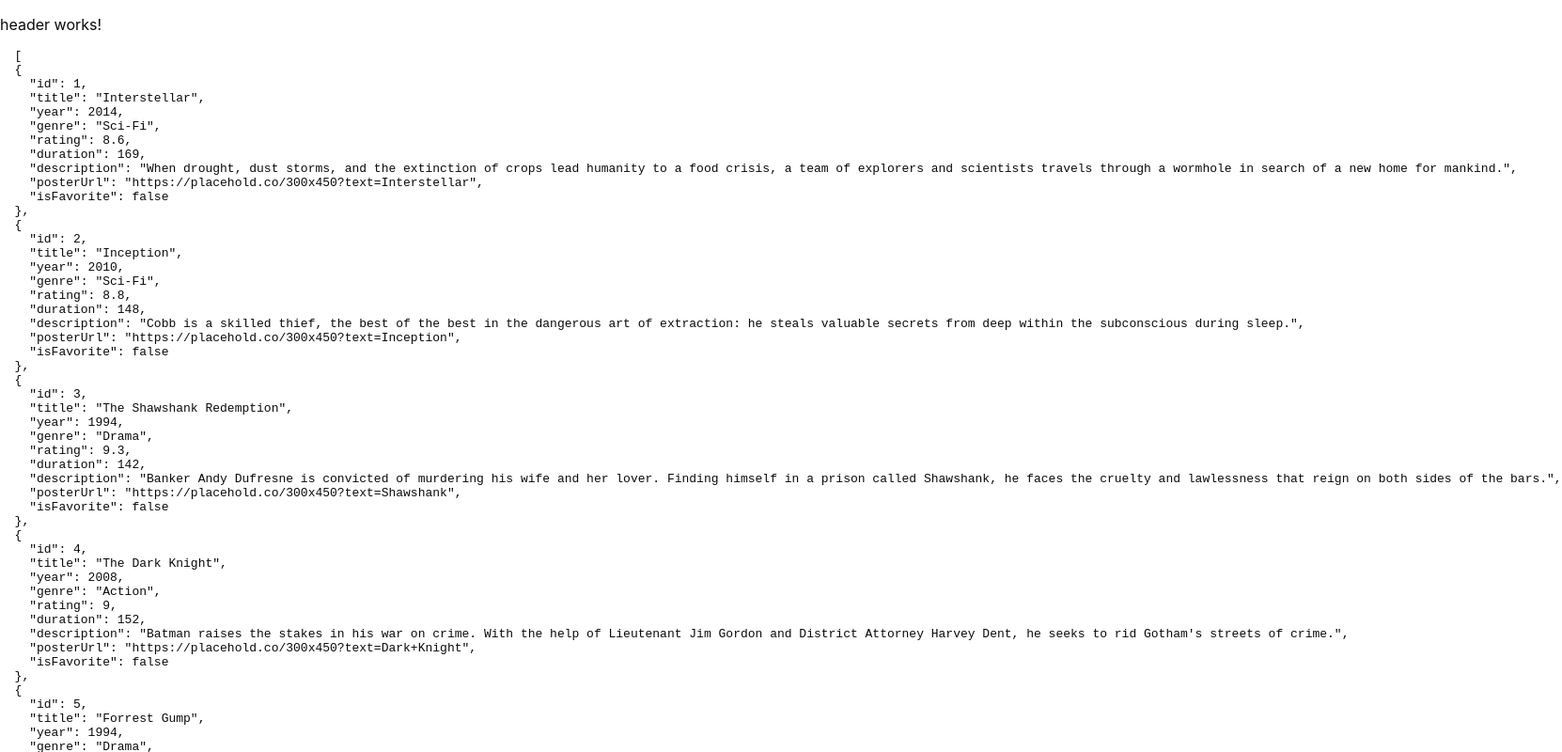
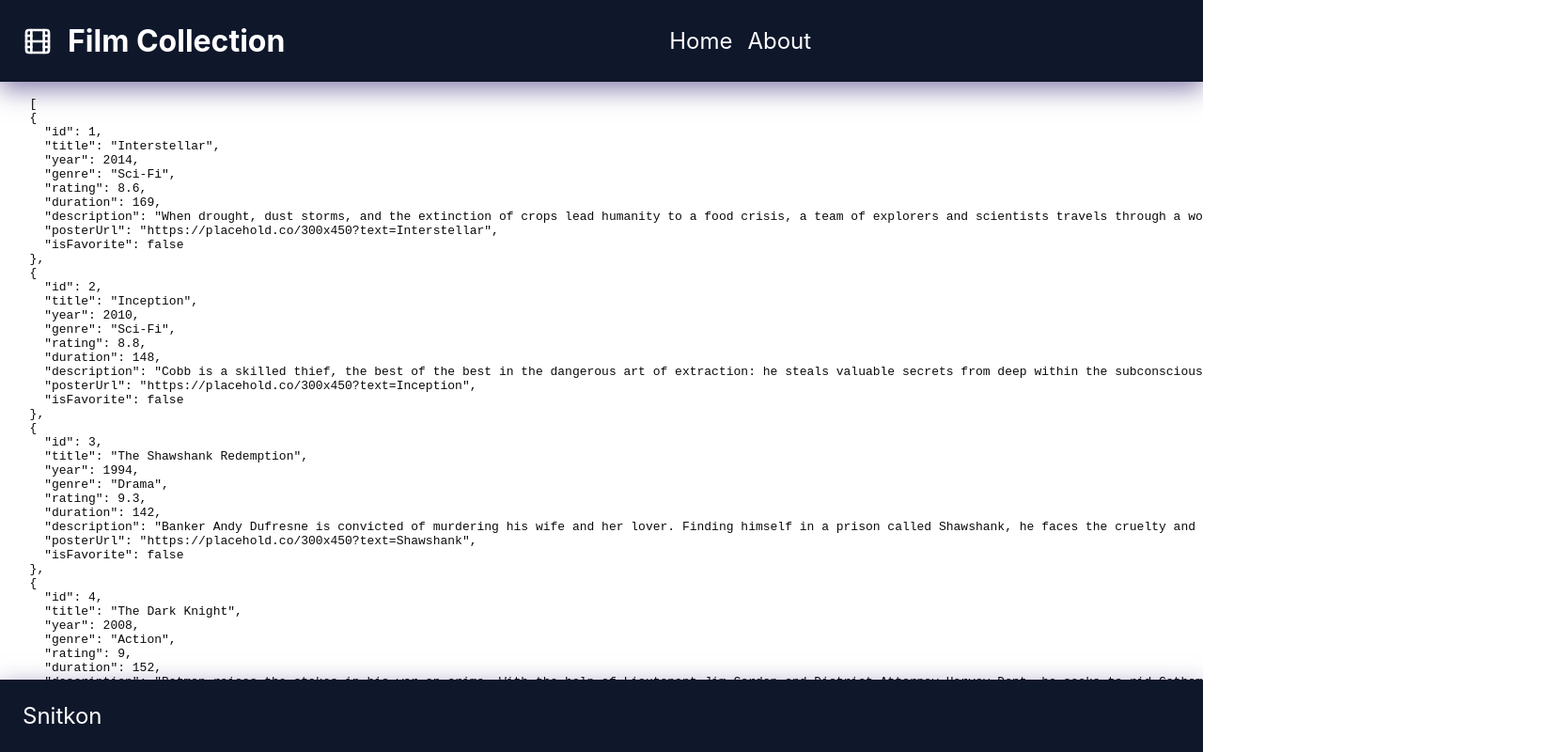
Before and after one commit to Snitkon/angular-film-collection, an Angular app: page / in a window 1280 px wide. Shown: the top 800 px of the page at 94% size, 1662 px wide, since content can reach past the window. Built offline with nearby package versions, Linux system fonts and the light colour scheme.

Commit message:
feat: add basic style for header, main and footer block

```diff
--- a/src/app/features/layout/layout.component.html
+++ b/src/app/features/layout/layout.component.html
@@ -1,3 +1,5 @@
 <app-header />
-<router-outlet />
+<main>
+  <router-outlet />
+</main>
 <app-footer />
--- a/src/app/features/layout/layout.component.scss
+++ b/src/app/features/layout/layout.component.scss
@@ -0,0 +1,5 @@
+:host {
+  display: flex;
+  height: 100%;
+  flex-direction: column;
+}
--- a/src/app/shared/components/footer/footer.component.html
+++ b/src/app/shared/components/footer/footer.component.html
@@ -1 +1,3 @@
-<p>footer works!</p>
+<footer id="footer">
+  <span> Snitkon </span>
+</footer>
--- a/src/app/shared/components/footer/footer.component.scss
+++ b/src/app/shared/components/footer/footer.component.scss
@@ -0,0 +1,19 @@
+.footer {
+  display: flex;
+  flex-shrink: 0;
+}
+
+#footer {
+  // TODO: Fix on Mixin
+  display: flex;
+  gap: 1rem;
+  align-items: center;
+  padding: 1.5rem;
+  background: var(--bg-dark);
+  box-shadow: 0 8px 25px rgba(37, 23, 106, 0.55);
+}
+
+span {
+  color: var(--text-white);
+  font-size: 1.5rem;
+}
--- a/src/app/shared/components/footer/footer.component.ts
+++ b/src/app/shared/components/footer/footer.component.ts
@@ -5,5 +5,8 @@ import { Component } from '@angular/core';
   imports: [],
   templateUrl: './footer.component.html',
   styleUrl: './footer.component.scss',
+  host: {
+    class: 'footer',
+  },
 })
 export class FooterComponent {}
--- a/src/app/shared/components/header/header.component.html
+++ b/src/app/shared/components/header/header.component.html
@@ -1 +1,14 @@
-<p>header works!</p>
+<header id="header">
+  <img src="icons/film.svg" alt="film-icon" width="32" height="32" />
+  <h1>Film Collection</h1>
+  <nav>
+    <ul>
+      <li>
+        <a routerLink="/"> Home </a>
+      </li>
+      <li>
+        <a routerLink="/about"> About </a>
+      </li>
+    </ul>
+  </nav>
+</header>
--- a/src/app/shared/components/header/header.component.scss
+++ b/src/app/shared/components/header/header.component.scss
@@ -0,0 +1,33 @@
+.header {
+  display: flex;
+  flex-shrink: 0;
+}
+
+#header {
+  // TODO: Fix on Mixin
+  display: flex;
+  gap: 1rem;
+  align-items: center;
+  padding: 1.5rem;
+  box-shadow: 0 8px 25px rgba(37, 23, 106, 0.55);
+}
+
+nav {
+  margin: auto;
+}
+
+ul {
+  display: flex;
+  gap: 1rem;
+  list-style: none;
+}
+
+a {
+  text-decoration: none;
+  transition: var(--transition);
+  font-size: 1.5rem;
+}
+
+a:hover {
+  color: rgb(175, 169, 169);
+}
--- a/src/app/shared/components/header/header.component.ts
+++ b/src/app/shared/components/header/header.component.ts
@@ -1,9 +1,13 @@
 import { Component } from '@angular/core';
+import { RouterLink } from '@angular/router';
 
 @Component({
   selector: 'app-header',
-  imports: [],
+  imports: [RouterLink],
   templateUrl: './header.component.html',
   styleUrl: './header.component.scss',
+  host: {
+    class: 'header',
+  },
 })
 export class HeaderComponent {}
--- a/src/styles.scss
+++ b/src/styles.scss
@@ -7,7 +7,7 @@
 
   // Text Colors
   --text-white: #ffffff;
-  --text-gray: #4a5565;
+  --text-grey: #4a5565;
   --text-black: #0a0a0a;
 
   // Accent
@@ -23,6 +23,8 @@
 *::before,
 *::after {
   box-sizing: border-box;
+  margin: 0;
+  padding: 0;
 }
 
 html {
@@ -31,24 +33,41 @@ html {
 
 html,
 body {
-  height: 100%;
-  margin: 0;
-  padding: 0;
+  height: 100vh;
 }
 
 h1,
-h2,
-h3 {
+h2 {
   color: var(--text-white);
-  margin: 0;
+  cursor: default;
 }
 
 body {
+  // TODO: Fix on Mixin
+  font-family: 'Inter', sans-serif;
   background-color: var(--bg-light);
   color: var(--text-black);
-  font-family:
-    'Inter',
-    system-ui,
-    -apple-system,
-    sans-serif;
 }
+
+main {
+  flex: 1;
+  padding: 1rem;
+  overflow-y: scroll;
+  scrollbar-width: none;
+  -ms-overflow-style: none;
+}
+
+main::-webkit-scrollbar {
+  display: none;
+}
+
+header,
+footer {
+  background-color: var(--bg-dark);
+}
+
+a,
+span,
+p {
+  color: var(--text-white);
+}
```
Also changed, not shown: public/icons/film.svg (added).
